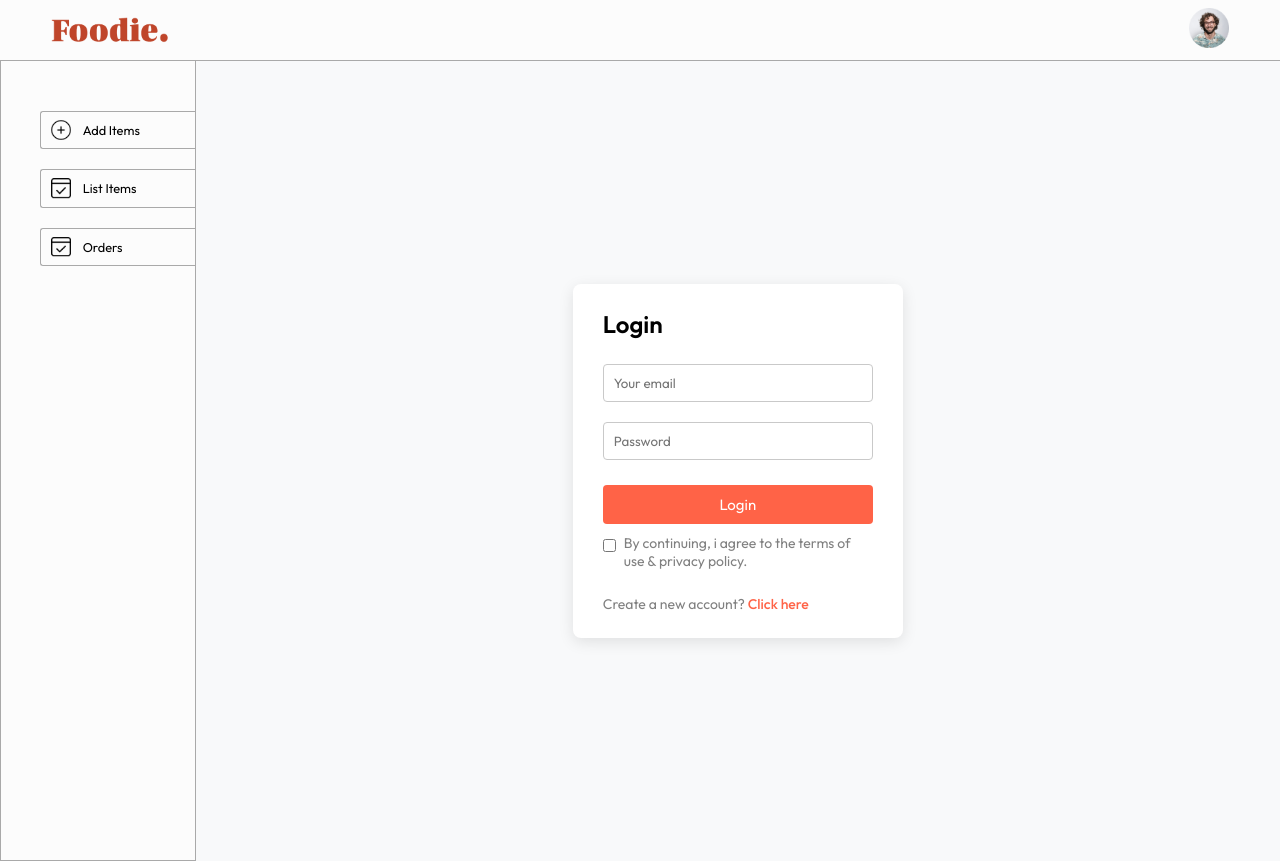
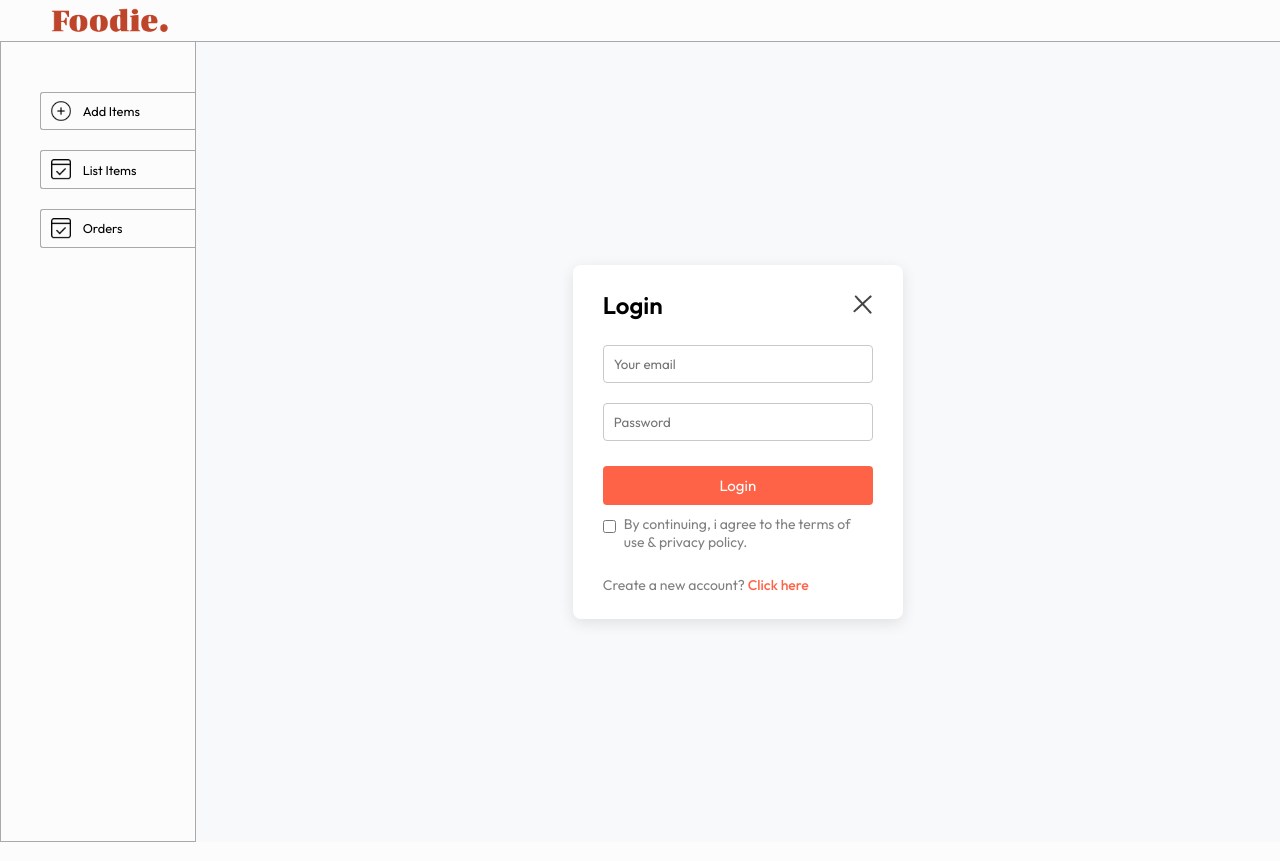
Before and after one commit to Lohit534/mern-full-stack, a React (Vite) app in the folder admin/: page / in a window 1280 px wide. Built offline with nearby package versions, Linux system fonts and the light colour scheme.

Commit message:
Admin UI improvements: Add close button to login and conditional logout visibility

```diff
--- a/admin/src/App.jsx
+++ b/admin/src/App.jsx
@@ -23,7 +23,7 @@ const App = () => {
   return (
     <div className='app'>
       <ToastContainer />
-      <Navbar setToken={setToken} />
+      <Navbar setToken={setToken} token={token} />
       <hr />
       <div className="app-content">
         <Sidebar />
--- a/admin/src/assets/assets.js
+++ b/admin/src/assets/assets.js
@@ -4,15 +4,17 @@ import order_icon from './order_icon.png'
 import profile_image from './profile_image.png'
 import upload_area from './upload_area.png'
 import parcel_icon from './parcel_icon.png'
+import cross_icon from './cross_icon.png'
 
 export const url = 'https://foodie-del-backend.onrender.com'
 export const currency = '₹'
 
-export const assets ={
+export const assets = {
     logo,
     add_icon,
     order_icon,
     profile_image,
     upload_area,
-    parcel_icon
+    parcel_icon,
+    cross_icon
 }
--- a/admin/src/components/Navbar/Navbar.jsx
+++ b/admin/src/components/Navbar/Navbar.jsx
@@ -2,7 +2,7 @@ import React from 'react'
 import './Navbar.css'
 import { assets } from '../../assets/assets'
 
-const Navbar = ({ setToken }) => {
+const Navbar = ({ setToken, token }) => {
 
   const logout = () => {
     localStorage.removeItem("token");
@@ -12,12 +12,12 @@ const Navbar = ({ setToken }) => {
   return (
     <div className='navbar'>
       <img className='logo' src={assets.logo} alt="" />
-      <div className="navbar-profile">
+      {token ? <div className="navbar-profile">
         <img className='profile' src={assets.profile_image} alt="" />
         <ul className='navbar-profile-dropdown'>
           <li onClick={logout}> <img src={assets.parcel_icon} alt="" /> <p>Logout</p></li>
         </ul>
-      </div>
+      </div> : <></>}
     </div>
   )
 }
--- a/admin/src/pages/Login/Login.jsx
+++ b/admin/src/pages/Login/Login.jsx
@@ -1,5 +1,6 @@
 import React, { useState } from 'react'
 import './Login.css'
+import { assets } from '../../assets/assets'
 import axios from 'axios'
 import { toast } from 'react-toastify'
 
@@ -45,6 +46,7 @@ const Login = ({ setToken, url }) => {
             <form onSubmit={onLogin} className="login-container">
                 <div className="login-title">
                     <h2>{currState}</h2>
+                    <img onClick={() => window.location.href = 'https://foodie-del-frontend.onrender.com/'} src={assets.cross_icon} alt="" style={{ cursor: 'pointer' }} />
                 </div>
                 <div className="login-inputs">
                     {currState === "Login" ? <></> : <input name='name' onChange={onChangeHandler} value={data.name} type="text" placeholder='Your name' required />}
```
Also changed, not shown: admin/src/assets/cross_icon.png (added).
